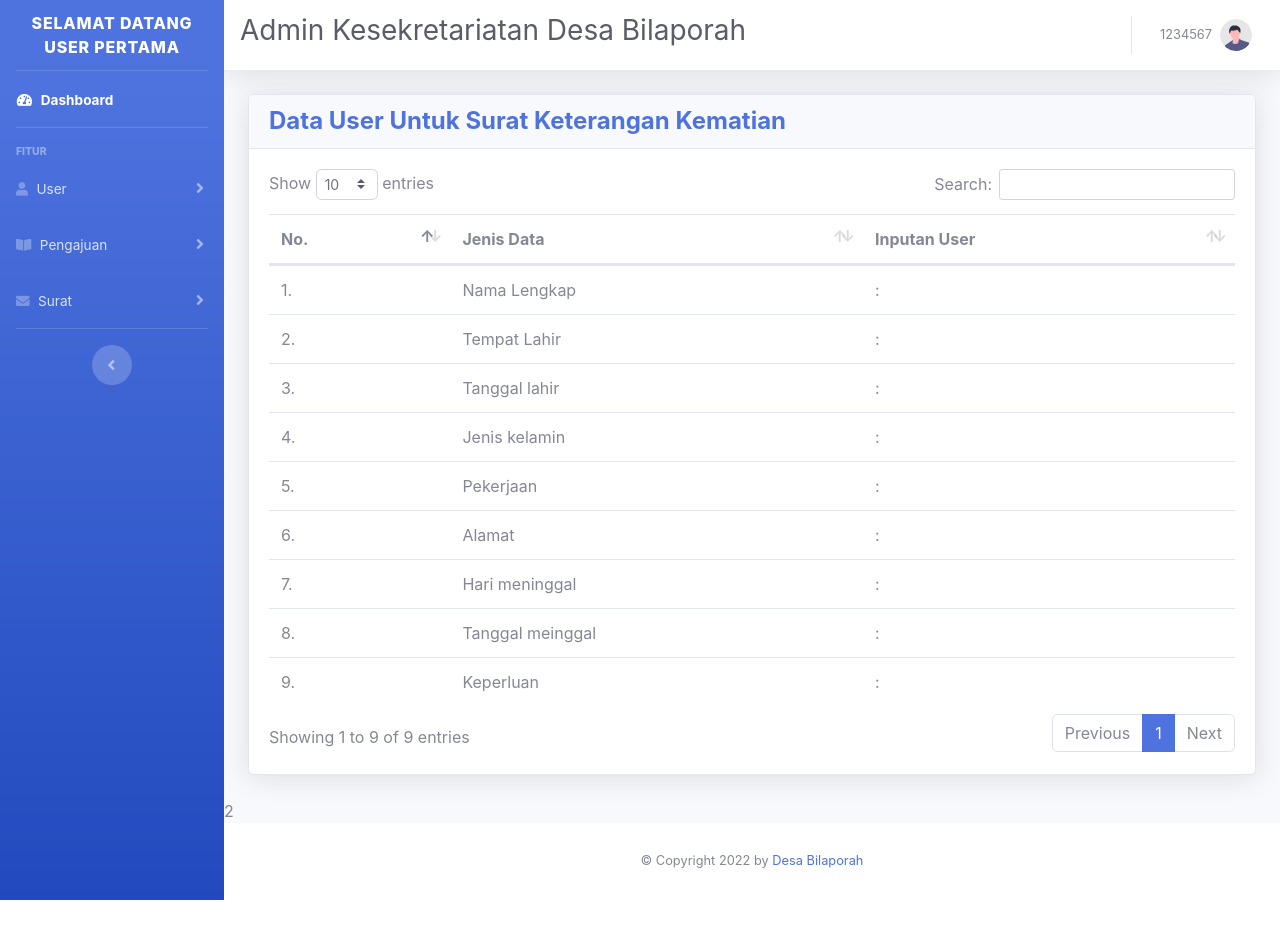
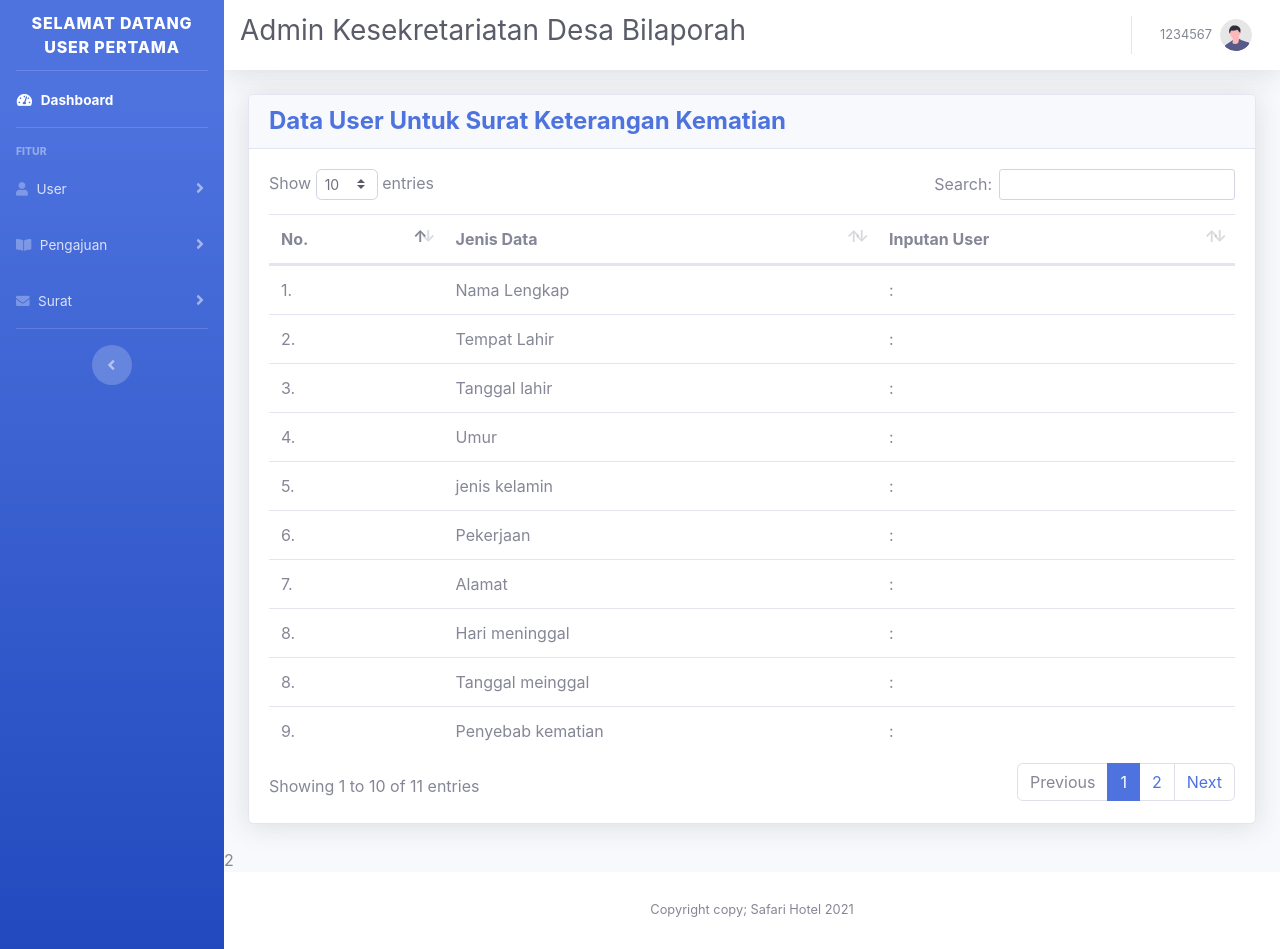
Before and after one commit to yoga-tirta/surat-bilaporah, a PHP site: page /data_input/data_skk.php?id_pengajuan=1 in a window 1280 px wide. Before the commit the page ends 900 px from the top, so only its background shows below. Run offline with PHP 8.4, Linux system fonts and the light colour scheme; a user stored in the database is signed in; data comes from the database, SQL or seed files in the repository; data that the repository does not hold is empty.

Commit message:
Update data_skk.php

```diff
--- a/data_input/data_skk.php
+++ b/data_input/data_skk.php
@@ -57,49 +57,59 @@ $nama = $tb_user["nama_user"];
                             <tr>
                                 <td>1.</td>
                                 <td>Nama Lengkap</td>
-                                <td>: <?= $data_skk["nama"] ?></td>
+                                <td>: <?= $data_skk["nama_skk"] ?></td>
                             </tr>
 
                             <tr>
                                 <td>2.</td>
                                 <td>Tempat Lahir</td>
-                                <td>: <?= $data_skk["tempat_lahir"] ?></td>
+                                <td>: <?= $data_skk["tempat_lahir_skk"] ?></td>
                             </tr>
 
                             <tr>
                                 <td>3.</td>
                                 <td>Tanggal lahir</td>
-                                <td>: <?= $data_skk["tgl_lahir"] ?></td>
+                                <td>: <?= $data_skk["tgl_lahir_skk"] ?></td>
                             </tr>
-
                             <tr>
                                 <td>4.</td>
-                                <td>Jenis kelamin</td>
-                                <td>: <?= $data_skk["gender"] ?></td>
+                                <td>Umur</td>
+                                <td>: <?= $data_skk["umur_skk"] ?></td>
                             </tr>
 
                             <tr>
                                 <td>5.</td>
-                                <td>Pekerjaan</td>
-                                <td>: <?= $data_skk["pekerjaan"] ?></td>
+                                <td>jenis kelamin</td>
+                                <td>: <?= $data_skk["gender_skk"] ?></td>
                             </tr>
 
                             <tr>
                                 <td>6.</td>
-                                <td>Alamat</td>
-                                <td>: <?= $data_skk["alamat"] ?></td>
+                                <td>Pekerjaan</td>
+                                <td>: <?= $data_skk["pekerjaan_skk"] ?></td>
                             </tr>
 
                             <tr>
                                 <td>7.</td>
+                                <td>Alamat</td>
+                                <td>: <?= $data_skk["alamat_skk"] ?></td>
+                            </tr>
+
+                            <tr>
+                                <td>8.</td>
                                 <td>Hari meninggal</td>
-                                <td>: <?= $data_skk["hari_meninggal"] ?></td>
+                                <td>: <?= $data_skk["hari_meninggal_skk"] ?></td>
                             </tr>
 
                             <tr>
                                 <td>8.</td>
                                 <td>Tanggal meinggal</td>
-                                <td>: <?= $data_skk["tgl_meninggal"] ?></td>
+                                <td>: <?= $data_skk["tgl_meninggal_skk"] ?></td>
+                            </tr>
+                            <tr>
+                                <td>9.</td>
+                                <td>Penyebab kematian</td>
+                                <td>: <?= $data_skk["penyebab_skk"] ?></td>
                             </tr>
 
                             <tr>
@@ -118,7 +128,7 @@ $nama = $tb_user["nama_user"];
     <footer class="sticky-footer bg-white">
         <div class="container my-auto">
             <div class="copyright text-center my-auto">
-                <span>&copy; Copyright 2022 by <a href="#">Desa Bilaporah</a></span>
+                <span>Copyright copy; Safari Hotel 2021</span>
             </div>
         </div>
     </footer>
```
